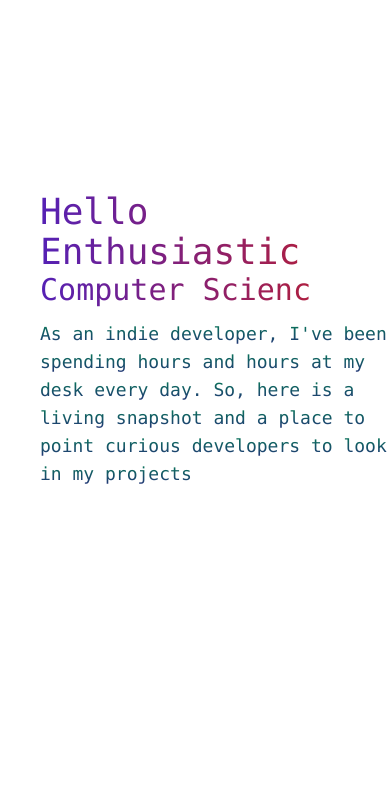
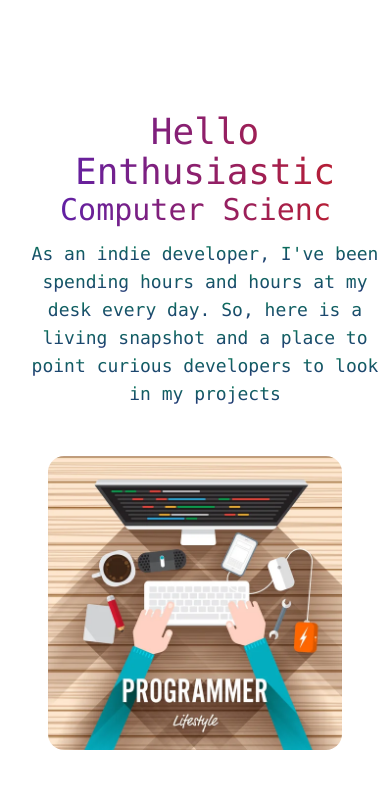
Before and after one commit to aryanluther/BlogProjectWebsite, a Next.js app in the folder blog-website/: page /components/landing in a window 390 px wide. Shown: the top 788 px of the page. Built offline with nearby package versions, Linux system fonts and the light colour scheme.

Commit message:
fixing landing page responsive code

```diff
--- a/blog-website/pages/components/blogpost.js
+++ b/blog-website/pages/components/blogpost.js
@@ -0,0 +1,16 @@
+import React from "react";
+
+function blogpost() {
+  return (
+    <div>
+      <div className="text-center">
+        <h1 className="font-mono italic text-5xl text-transparent bg-clip-text bg-gradient-to-l from-yellow-500 to-red-500">
+          Let&apos;s get started
+        </h1>
+      </div>
+      <div></div>
+    </div>
+  );
+}
+
+export default blogpost;
--- a/blog-website/pages/components/landing.js
+++ b/blog-website/pages/components/landing.js
@@ -6,8 +6,8 @@ function landing() {
   return (
     <div className="md:flex landing">
       <div className="text-transparent">
-        <div className="font-mono text-left md:pl-32 md:pt-60 pt-48 pl-10 ">
-          <h1 className="md:text-5xl text-left text-4xl font-medium bg-clip-text bg-gradient-to-r from-purple-800 to-red-700">
+        <div className="font-mono md:text-left text-center md:pl-28 md:pt-60 pt-28 pl-5 ">
+          <h1 className="md:text-5xl text-4xl font-medium bg-clip-text bg-gradient-to-r from-purple-800 to-red-700">
             Hello Enthusiastic <br />
             <span className="md:text-4xl text-3xl md:flex-shrink font-medium">
               <Typewriter
@@ -34,7 +34,7 @@ function landing() {
           </div>
         </div>
       </div>
-      <div className="object-right pl-32 py-16 invisible md:visible">
+      <div className="object-right md:pl-32 md:py-16 p-12">
         <Image
           className="rounded-2xl"
           src={logo}
```
